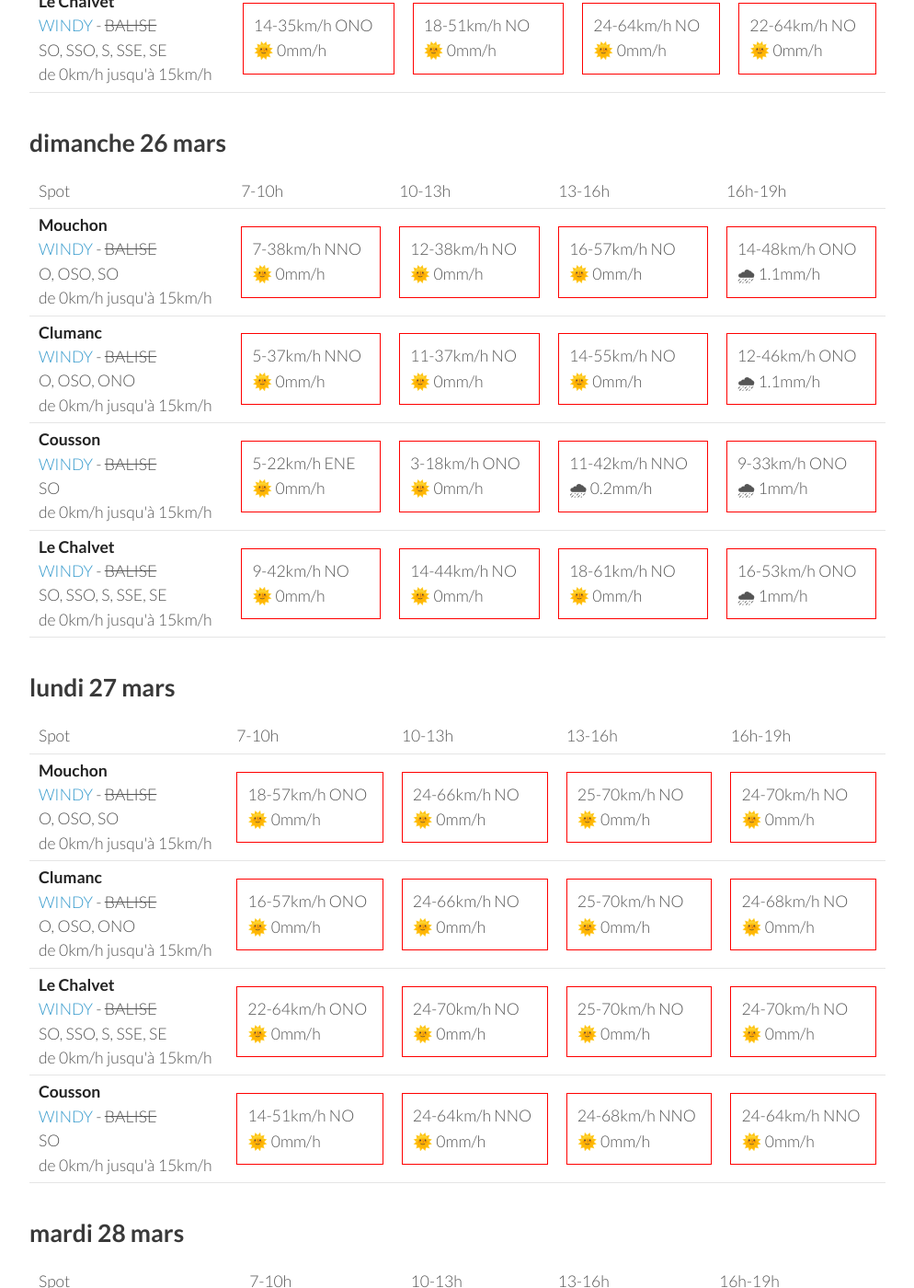
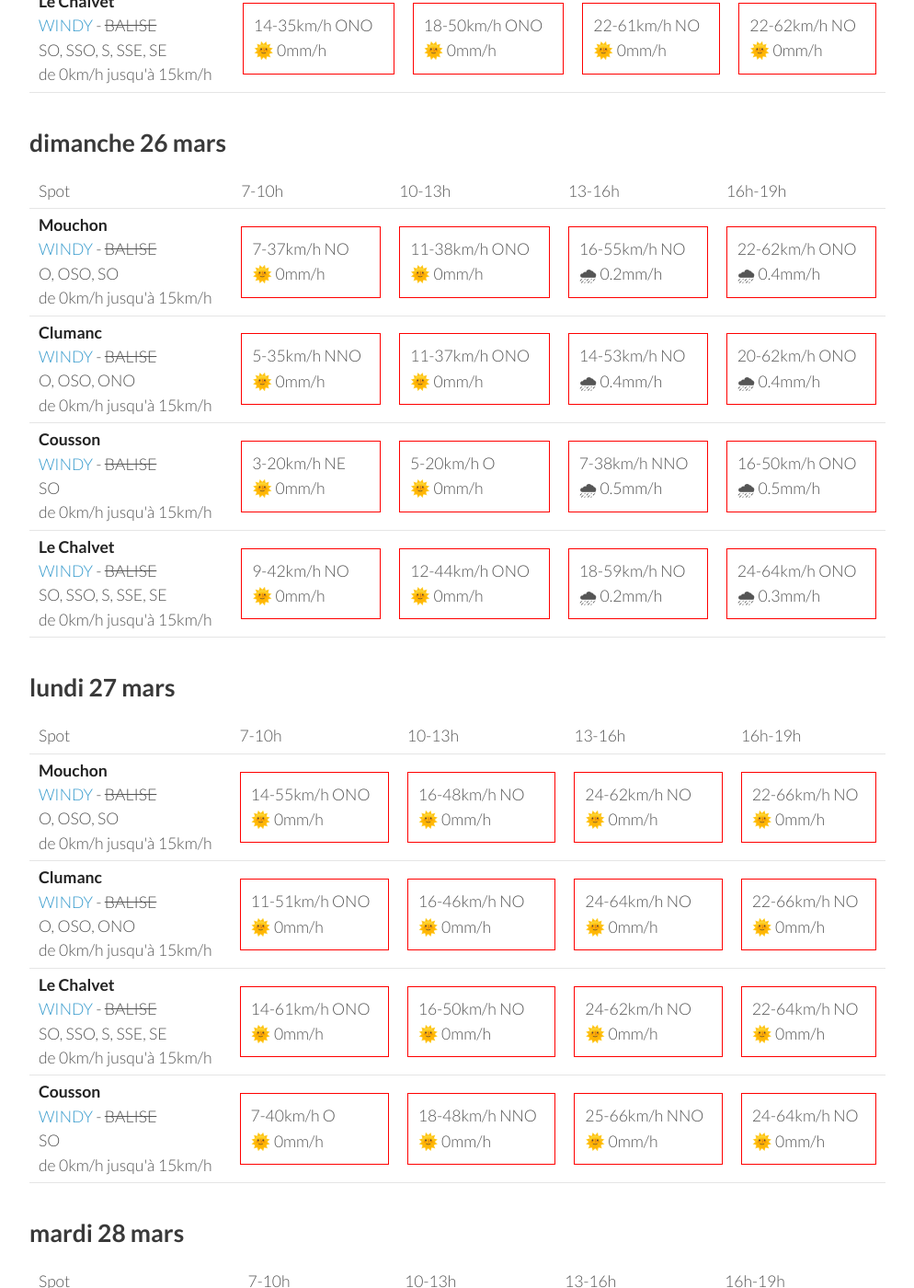
Before and after one commit to parapente-dans-le-nord/parapente-dans-le-nord.github.io, a Jekyll site: the page built from serre_poncon.markdown, in a window 1280 px wide and 1400 px high, scrolled down 1918 px. Shown: the whole window at 92% size, without its empty margins (26-1020 px from the left). Built offline with Jekyll 4.4.1, drawn with Linux system fonts in a browser that asks for light colours; some of the changed text lies outside the part shown.

Commit message:
update index.markdown

```diff
--- a/serre_poncon.markdown
+++ b/serre_poncon.markdown
@@ -7,7 +7,7 @@ title:  "Tous les spots"
 {: .links}
 
 # Prevision Windy, modèle Arome
-page mise à jour le jeudi 23 mars 19:31
+page mise à jour le jeudi 23 mars 22:31
 
 ## jeudi 23 mars
 
@@ -133,9 +133,9 @@ page mise à jour le jeudi 23 mars 19:31
         <td><strong>Clumanc</strong><br><a href="https://windy.com/44.027/6.402?43.914,6.403,10,m:eSxaglP">WINDY</a> - <span class="no-balise"> BALISE </span><br> <span class="vent-favorable">O, OSO, ONO</span><br><span class="force-vent">de 0km/h jusqu'à 15km/h</span> </td>
 
             <td><div class="not-flyable"><p>5-20km/h NNO</p><p>🌞 0mm/h</p></div></td>
-            <td><div class="not-flyable"><p>16-48km/h ONO</p><p>🌞 0mm/h</p></div></td>
-            <td><div class="not-flyable"><p>22-62km/h NO</p><p>🌞 0mm/h</p></div></td>
-            <td><div class="not-flyable"><p>20-62km/h NO</p><p>🌞 0mm/h</p></div></td>
+            <td><div class="not-flyable"><p>16-46km/h ONO</p><p>🌞 0mm/h</p></div></td>
+            <td><div class="not-flyable"><p>22-59km/h NO</p><p>🌞 0mm/h</p></div></td>
+            <td><div class="not-flyable"><p>20-59km/h NO</p><p>🌞 0mm/h</p></div></td>
 
 
     </tr>
@@ -143,9 +143,9 @@ page mise à jour le jeudi 23 mars 19:31
         <td><strong>Mouchon</strong><br><a href="https://windy.com/43.992/6.424?43.878,6.425,10,m:eSuaglR">WINDY</a> - <span class="no-balise"> BALISE </span><br> <span class="vent-favorable">O, OSO, SO</span><br><span class="force-vent">de 0km/h jusqu'à 15km/h</span> </td>
 
             <td><div class="not-flyable"><p>11-29km/h NO</p><p>🌞 0mm/h</p></div></td>
-            <td><div class="not-flyable"><p>18-48km/h ONO</p><p>🌞 0mm/h</p></div></td>
-            <td><div class="not-flyable"><p>24-62km/h NO</p><p>🌞 0mm/h</p></div></td>
-            <td><div class="not-flyable"><p>22-62km/h NO</p><p>🌞 0mm/h</p></div></td>
+            <td><div class="not-flyable"><p>16-48km/h ONO</p><p>🌞 0mm/h</p></div></td>
+            <td><div class="not-flyable"><p>22-61km/h NO</p><p>🌞 0mm/h</p></div></td>
+            <td><div class="not-flyable"><p>22-61km/h NO</p><p>🌞 0mm/h</p></div></td>
 
 
     </tr>
@@ -153,8 +153,8 @@ page mise à jour le jeudi 23 mars 19:31
         <td><strong>Cousson</strong><br><a href="https://windy.com/44.054/6.240?43.940,6.241,10,m:eSAaglz">WINDY</a> - <span class="no-balise"> BALISE </span><br> <span class="vent-favorable">SO</span><br><span class="force-vent">de 0km/h jusqu'à 15km/h</span> </td>
 
             <td><div class="not-flyable"><p>5-16km/h O</p><p>🌞 0mm/h</p></div></td>
-            <td><div class="not-flyable"><p>11-35km/h ONO</p><p>🌞 0mm/h</p></div></td>
-            <td><div class="not-flyable"><p>18-51km/h NO</p><p>🌞 0mm/h</p></div></td>
+            <td><div class="not-flyable"><p>11-33km/h ONO</p><p>🌞 0mm/h</p></div></td>
+            <td><div class="not-flyable"><p>18-50km/h NO</p><p>🌞 0mm/h</p></div></td>
             <td><div class="not-flyable"><p>18-50km/h NO</p><p>🌞 0mm/h</p></div></td>
 
 
@@ -163,9 +163,9 @@ page mise à jour le jeudi 23 mars 19:31
         <td><strong>Le Chalvet</strong><br><a href="https://windy.com/43.979/6.480?43.866,6.480,10,m:eSsaglX">WINDY</a> - <span class="no-balise"> BALISE </span><br> <span class="vent-favorable">SO, SSO, S, SSE, SE</span><br><span class="force-vent">de 0km/h jusqu'à 15km/h</span> </td>
 
             <td><div class="not-flyable"><p>14-35km/h ONO</p><p>🌞 0mm/h</p></div></td>
-            <td><div class="not-flyable"><p>18-51km/h NO</p><p>🌞 0mm/h</p></div></td>
-            <td><div class="not-flyable"><p>24-64km/h NO</p><p>🌞 0mm/h</p></div></td>
-            <td><div class="not-flyable"><p>22-64km/h NO</p><p>🌞 0mm/h</p></div></td>
+            <td><div class="not-flyable"><p>18-50km/h ONO</p><p>🌞 0mm/h</p></div></td>
+            <td><div class="not-flyable"><p>22-61km/h NO</p><p>🌞 0mm/h</p></div></td>
+            <td><div class="not-flyable"><p>22-62km/h NO</p><p>🌞 0mm/h</p></div></td>
 
 
     </tr>
@@ -188,30 +188,30 @@ page mise à jour le jeudi 23 mars 19:31
 <tr>
         <td><strong>Mouchon</strong><br><a href="https://windy.com/43.992/6.424?43.878,6.425,10,m:eSuaglR">WINDY</a> - <span class="no-balise"> BALISE </span><br> <span class="vent-favorable">O, OSO, SO</span><br><span class="force-vent">de 0km/h jusqu'à 15km/h</span> </td>
 
-            <td><div class="not-flyable"><p>7-38km/h NNO</p><p>🌞 0mm/h</p></div></td>
-            <td><div class="not-flyable"><p>12-38km/h NO</p><p>🌞 0mm/h</p></div></td>
-            <td><div class="not-flyable"><p>16-57km/h NO</p><p>🌞 0mm/h</p></div></td>
-            <td><div class="not-flyable"><p>14-48km/h ONO</p><p>🌧 1.1mm/h</p></div></td>
+            <td><div class="not-flyable"><p>7-37km/h NO</p><p>🌞 0mm/h</p></div></td>
+            <td><div class="not-flyable"><p>11-38km/h ONO</p><p>🌞 0mm/h</p></div></td>
+            <td><div class="not-flyable"><p>16-55km/h NO</p><p>🌧 0.2mm/h</p></div></td>
+            <td><div class="not-flyable"><p>22-62km/h ONO</p><p>🌧 0.4mm/h</p></div></td>
 
 
     </tr>
 <tr>
         <td><strong>Clumanc</strong><br><a href="https://windy.com/44.027/6.402?43.914,6.403,10,m:eSxaglP">WINDY</a> - <span class="no-balise"> BALISE </span><br> <span class="vent-favorable">O, OSO, ONO</span><br><span class="force-vent">de 0km/h jusqu'à 15km/h</span> </td>
 
-            <td><div class="not-flyable"><p>5-37km/h NNO</p><p>🌞 0mm/h</p></div></td>
-            <td><div class="not-flyable"><p>11-37km/h NO</p><p>🌞 0mm/h</p></div></td>
-            <td><div class="not-flyable"><p>14-55km/h NO</p><p>🌞 0mm/h</p></div></td>
-            <td><div class="not-flyable"><p>12-46km/h ONO</p><p>🌧 1.1mm/h</p></div></td>
+            <td><div class="not-flyable"><p>5-35km/h NNO</p><p>🌞 0mm/h</p></div></td>
+            <td><div class="not-flyable"><p>11-37km/h ONO</p><p>🌞 0mm/h</p></div></td>
+            <td><div class="not-flyable"><p>14-53km/h NO</p><p>🌧 0.4mm/h</p></div></td>
+            <td><div class="not-flyable"><p>20-62km/h ONO</p><p>🌧 0.4mm/h</p></div></td>
 
 
     </tr>
 <tr>
         <td><strong>Cousson</strong><br><a href="https://windy.com/44.054/6.240?43.940,6.241,10,m:eSAaglz">WINDY</a> - <span class="no-balise"> BALISE </span><br> <span class="vent-favorable">SO</span><br><span class="force-vent">de 0km/h jusqu'à 15km/h</span> </td>
 
-            <td><div class="not-flyable"><p>5-22km/h ENE</p><p>🌞 0mm/h</p></div></td>
-            <td><div class="not-flyable"><p>3-18km/h ONO</p><p>🌞 0mm/h</p></div></td>
-            <td><div class="not-flyable"><p>11-42km/h NNO</p><p>🌧 0.2mm/h</p></div></td>
-            <td><div class="not-flyable"><p>9-33km/h ONO</p><p>🌧 1mm/h</p></div></td>
+            <td><div class="not-flyable"><p>3-20km/h NE</p><p>🌞 0mm/h</p></div></td>
+            <td><div class="not-flyable"><p>5-20km/h O</p><p>🌞 0mm/h</p></div></td>
+            <td><div class="not-flyable"><p>7-38km/h NNO</p><p>🌧 0.5mm/h</p></div></td>
+            <td><div class="not-flyable"><p>16-50km/h ONO</p><p>🌧 0.5mm/h</p></div></td>
 
 
     </tr>
@@ -219,9 +219,9 @@ page mise à jour le jeudi 23 mars 19:31
         <td><strong>Le Chalvet</strong><br><a href="https://windy.com/43.979/6.480?43.866,6.480,10,m:eSsaglX">WINDY</a> - <span class="no-balise"> BALISE </span><br> <span class="vent-favorable">SO, SSO, S, SSE, SE</span><br><span class="force-vent">de 0km/h jusqu'à 15km/h</span> </td>
 
             <td><div class="not-flyable"><p>9-42km/h NO</p><p>🌞 0mm/h</p></div></td>
-            <td><div class="not-flyable"><p>14-44km/h NO</p><p>🌞 0mm/h</p></div></td>
-            <td><div class="not-flyable"><p>18-61km/h NO</p><p>🌞 0mm/h</p></div></td>
-            <td><div class="not-flyable"><p>16-53km/h ONO</p><p>🌧 1mm/h</p></div></td>
+            <td><div class="not-flyable"><p>12-44km/h ONO</p><p>🌞 0mm/h</p></div></td>
+            <td><div class="not-flyable"><p>18-59km/h NO</p><p>🌧 0.2mm/h</p></div></td>
+            <td><div class="not-flyable"><p>24-64km/h ONO</p><p>🌧 0.3mm/h</p></div></td>
 
 
     </tr>
@@ -244,40 +244,40 @@ page mise à jour le jeudi 23 mars 19:31
 <tr>
         <td><strong>Mouchon</strong><br><a href="https://windy.com/43.992/6.424?43.878,6.425,10,m:eSuaglR">WINDY</a> - <span class="no-balise"> BALISE </span><br> <span class="vent-favorable">O, OSO, SO</span><br><span class="force-vent">de 0km/h jusqu'à 15km/h</span> </td>
 
-            <td><div class="not-flyable"><p>18-57km/h ONO</p><p>🌞 0mm/h</p></div></td>
-            <td><div class="not-flyable"><p>24-66km/h NO</p><p>🌞 0mm/h</p></div></td>
-            <td><div class="not-flyable"><p>25-70km/h NO</p><p>🌞 0mm/h</p></div></td>
-            <td><div class="not-flyable"><p>24-70km/h NO</p><p>🌞 0mm/h</p></div></td>
+            <td><div class="not-flyable"><p>14-55km/h ONO</p><p>🌞 0mm/h</p></div></td>
+            <td><div class="not-flyable"><p>16-48km/h NO</p><p>🌞 0mm/h</p></div></td>
+            <td><div class="not-flyable"><p>24-62km/h NO</p><p>🌞 0mm/h</p></div></td>
+            <td><div class="not-flyable"><p>22-66km/h NO</p><p>🌞 0mm/h</p></div></td>
 
 
     </tr>
 <tr>
         <td><strong>Clumanc</strong><br><a href="https://windy.com/44.027/6.402?43.914,6.403,10,m:eSxaglP">WINDY</a> - <span class="no-balise"> BALISE </span><br> <span class="vent-favorable">O, OSO, ONO</span><br><span class="force-vent">de 0km/h jusqu'à 15km/h</span> </td>
 
-            <td><div class="not-flyable"><p>16-57km/h ONO</p><p>🌞 0mm/h</p></div></td>
-            <td><div class="not-flyable"><p>24-66km/h NO</p><p>🌞 0mm/h</p></div></td>
-            <td><div class="not-flyable"><p>25-70km/h NO</p><p>🌞 0mm/h</p></div></td>
-            <td><div class="not-flyable"><p>24-68km/h NO</p><p>🌞 0mm/h</p></div></td>
+            <td><div class="not-flyable"><p>11-51km/h ONO</p><p>🌞 0mm/h</p></div></td>
+            <td><div class="not-flyable"><p>16-46km/h NO</p><p>🌞 0mm/h</p></div></td>
+            <td><div class="not-flyable"><p>24-64km/h NO</p><p>🌞 0mm/h</p></div></td>
+            <td><div class="not-flyable"><p>22-66km/h NO</p><p>🌞 0mm/h</p></div></td>
 
 
     </tr>
 <tr>
         <td><strong>Le Chalvet</strong><br><a href="https://windy.com/43.979/6.480?43.866,6.480,10,m:eSsaglX">WINDY</a> - <span class="no-balise"> BALISE </span><br> <span class="vent-favorable">SO, SSO, S, SSE, SE</span><br><span class="force-vent">de 0km/h jusqu'à 15km/h</span> </td>
 
-            <td><div class="not-flyable"><p>22-64km/h ONO</p><p>🌞 0mm/h</p></div></td>
-            <td><div class="not-flyable"><p>24-70km/h NO</p><p>🌞 0mm/h</p></div></td>
-            <td><div class="not-flyable"><p>25-70km/h NO</p><p>🌞 0mm/h</p></div></td>
-            <td><div class="not-flyable"><p>24-70km/h NO</p><p>🌞 0mm/h</p></div></td>
+            <td><div class="not-flyable"><p>14-61km/h ONO</p><p>🌞 0mm/h</p></div></td>
+            <td><div class="not-flyable"><p>16-50km/h NO</p><p>🌞 0mm/h</p></div></td>
+            <td><div class="not-flyable"><p>24-62km/h NO</p><p>🌞 0mm/h</p></div></td>
+            <td><div class="not-flyable"><p>22-64km/h NO</p><p>🌞 0mm/h</p></div></td>
 
 
     </tr>
 <tr>
         <td><strong>Cousson</strong><br><a href="https://windy.com/44.054/6.240?43.940,6.241,10,m:eSAaglz">WINDY</a> - <span class="no-balise"> BALISE </span><br> <span class="vent-favorable">SO</span><br><span class="force-vent">de 0km/h jusqu'à 15km/h</span> </td>
 
-            <td><div class="not-flyable"><p>14-51km/h NO</p><p>🌞 0mm/h</p></div></td>
-            <td><div class="not-flyable"><p>24-64km/h NNO</p><p>🌞 0mm/h</p></div></td>
-            <td><div class="not-flyable"><p>24-68km/h NNO</p><p>🌞 0mm/h</p></div></td>
-            <td><div class="not-flyable"><p>24-64km/h NNO</p><p>🌞 0mm/h</p></div></td>
+            <td><div class="not-flyable"><p>7-40km/h O</p><p>🌞 0mm/h</p></div></td>
+            <td><div class="not-flyable"><p>18-48km/h NNO</p><p>🌞 0mm/h</p></div></td>
+            <td><div class="not-flyable"><p>25-66km/h NNO</p><p>🌞 0mm/h</p></div></td>
+            <td><div class="not-flyable"><p>24-64km/h NO</p><p>🌞 0mm/h</p></div></td>
 
 
     </tr>
@@ -300,40 +300,40 @@ page mise à jour le jeudi 23 mars 19:31
 <tr>
         <td><strong>Mouchon</strong><br><a href="https://windy.com/43.992/6.424?43.878,6.425,10,m:eSuaglR">WINDY</a> - <span class="no-balise"> BALISE </span><br> <span class="vent-favorable">O, OSO, SO</span><br><span class="force-vent">de 0km/h jusqu'à 15km/h</span> </td>
 
-            <td><div class="not-flyable"><p>1-11km/h ENE</p><p>🌞 0mm/h</p></div></td>
-            <td><div class="not-flyable"><p>5-18km/h SO</p><p>🌞 0mm/h</p></div></td>
+            <td><div class="not-flyable"><p>3-18km/h ENE</p><p>🌞 0mm/h</p></div></td>
+            <td><div class="not-flyable"><p>7-24km/h OSO</p><p>🌞 0mm/h</p></div></td>
             <td><div class="not-flyable"><p>11-31km/h O</p><p>🌞 0mm/h</p></div></td>
-            <td><div class="not-flyable"><p>12-35km/h ONO</p><p>🌞 0mm/h</p></div></td>
+            <td><div class="not-flyable"><p>12-35km/h O</p><p>🌞 0mm/h</p></div></td>
 
 
     </tr>
 <tr>
         <td><strong>Clumanc</strong><br><a href="https://windy.com/44.027/6.402?43.914,6.403,10,m:eSxaglP">WINDY</a> - <span class="no-balise"> BALISE </span><br> <span class="vent-favorable">O, OSO, ONO</span><br><span class="force-vent">de 0km/h jusqu'à 15km/h</span> </td>
 
-            <td><div class="not-flyable"><p>1-11km/h ENE</p><p>🌞 0mm/h</p></div></td>
-            <td><div class="not-flyable"><p>5-16km/h SO</p><p>🌞 0mm/h</p></div></td>
+            <td><div class="not-flyable"><p>5-20km/h ENE</p><p>🌞 0mm/h</p></div></td>
+            <td><div class="not-flyable"><p>7-22km/h OSO</p><p>🌞 0mm/h</p></div></td>
             <td><div class="not-flyable"><p>11-31km/h O</p><p>🌞 0mm/h</p></div></td>
-            <td><div class="not-flyable"><p>11-33km/h ONO</p><p>🌞 0mm/h</p></div></td>
+            <td><div class="not-flyable"><p>12-35km/h O</p><p>🌞 0mm/h</p></div></td>
 
 
     </tr>
 <tr>
         <td><strong>Cousson</strong><br><a href="https://windy.com/44.054/6.240?43.940,6.241,10,m:eSAaglz">WINDY</a> - <span class="no-balise"> BALISE </span><br> <span class="vent-favorable">SO</span><br><span class="force-vent">de 0km/h jusqu'à 15km/h</span> </td>
 
-            <td><div class="not-flyable"><p>3-16km/h ENE</p><p>🌞 0mm/h</p></div></td>
-            <td><div class="not-flyable"><p>3-16km/h SO</p><p>🌞 0mm/h</p></div></td>
+            <td><div class="not-flyable"><p>5-20km/h E</p><p>🌞 0mm/h</p></div></td>
+            <td><div class="not-flyable"><p>7-22km/h SO</p><p>🌞 0mm/h</p></div></td>
             <td><div class="not-flyable"><p>9-27km/h OSO</p><p>🌞 0mm/h</p></div></td>
-            <td><div class="not-flyable"><p>7-27km/h O</p><p>🌞 0mm/h</p></div></td>
+            <td><div class="not-flyable"><p>11-27km/h OSO</p><p>🌞 0mm/h</p></div></td>
 
 
     </tr>
 <tr>
         <td><strong>Le Chalvet</strong><br><a href="https://windy.com/43.979/6.480?43.866,6.480,10,m:eSsaglX">WINDY</a> - <span class="no-balise"> BALISE </span><br> <span class="vent-favorable">SO, SSO, S, SSE, SE</span><br><span class="force-vent">de 0km/h jusqu'à 15km/h</span> </td>
 
-            <td><div class="not-flyable"><p>1-12km/h NNE</p><p>🌞 0mm/h</p></div></td>
-            <td><div class="not-flyable"><p>5-18km/h SO</p><p>🌞 0mm/h</p></div></td>
-            <td><div class="not-flyable"><p>11-33km/h O</p><p>🌞 0mm/h</p></div></td>
-            <td><div class="not-flyable"><p>12-35km/h ONO</p><p>🌞 0mm/h</p></div></td>
+            <td><div class="not-flyable"><p>3-18km/h NE</p><p>🌞 0mm/h</p></div></td>
+            <td><div class="not-flyable"><p>7-25km/h OSO</p><p>🌞 0mm/h</p></div></td>
+            <td><div class="not-flyable"><p>11-31km/h O</p><p>🌞 0mm/h</p></div></td>
+            <td><div class="not-flyable"><p>12-37km/h O</p><p>🌞 0mm/h</p></div></td>
 
 
     </tr>
```
